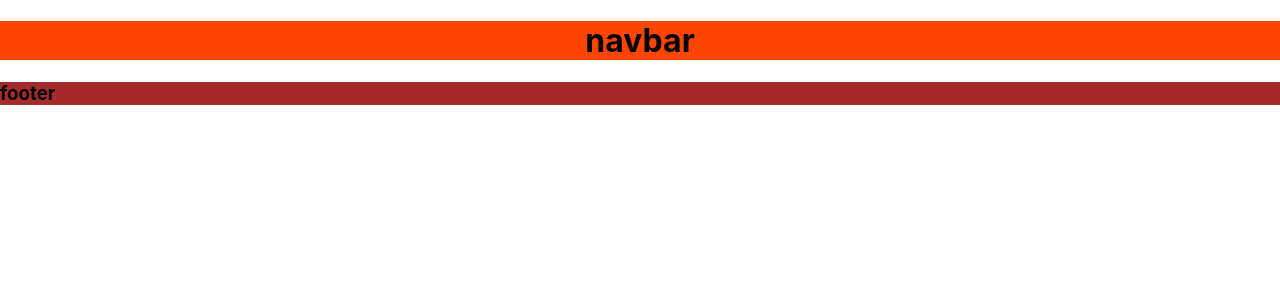
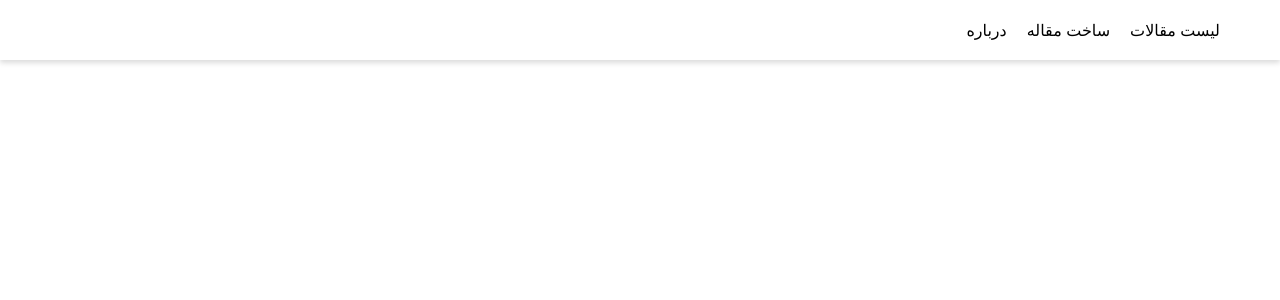
Before and after one commit to ahm1377/blog, a React (Create React App) app: page / in a window 1280 px wide. Shown: the top 300 px of the page. Built offline with nearby package versions, Linux system fonts and the light colour scheme.

Commit message:
maked navbar component and style

```diff
--- a/src/App.jsx
+++ b/src/App.jsx
@@ -5,7 +5,7 @@
   return (
     <div className="App">
       <Navbar/>
-      <Footer/>
+      {/* <Footer/> */}
     </div>
   );
 }
--- a/src/components/footer/footer.module.css
+++ b/src/components/footer/footer.module.css
@@ -1,3 +1,3 @@
 .footer{
-    background-color: brown;
+    background-color: rgb(42, 165, 73);
 }
--- a/src/components/navbar/Navbar.jsx
+++ b/src/components/navbar/Navbar.jsx
@@ -3,8 +3,12 @@
 function Navbar(){
     return(
       <div className={styled.header}>
-        <h1>navbar</h1>
+        <ul>
+          <li>لیست مقالات</li>
+          <li>ساخت مقاله</li>
+          <li>درباره</li>
+        </ul>
       </div>
-    )
+    );
   }
 export default Navbar;
--- a/src/components/navbar/Navbar.module.css
+++ b/src/components/navbar/Navbar.module.css
@@ -1,4 +1,18 @@
 .header{
-    background-color: orangered;
     text-align: center;
+    box-shadow: 0px 3px 5px #ddd;
+    height: 60px;
+    display: flex;
+    justify-content: end;
+    align-items: center;
 }
+.header ul{
+    display: flex;
+    justify-content: end;
+    flex-direction: row-reverse;
+    padding-right: 40px;
+}
+.header ul li{
+    margin-right: 20px;
+    cursor: pointer;
+}
--- a/src/index.css
+++ b/src/index.css
@@ -11,3 +11,8 @@
   font-family: source-code-pro, Menlo, Monaco, Consolas, 'Courier New',
     monospace;
 }
+h1,h2,h3,h4,h5,h6,p,ul{
+  margin: 0;
+  padding: 0;
+  list-style: none;
+}
```
